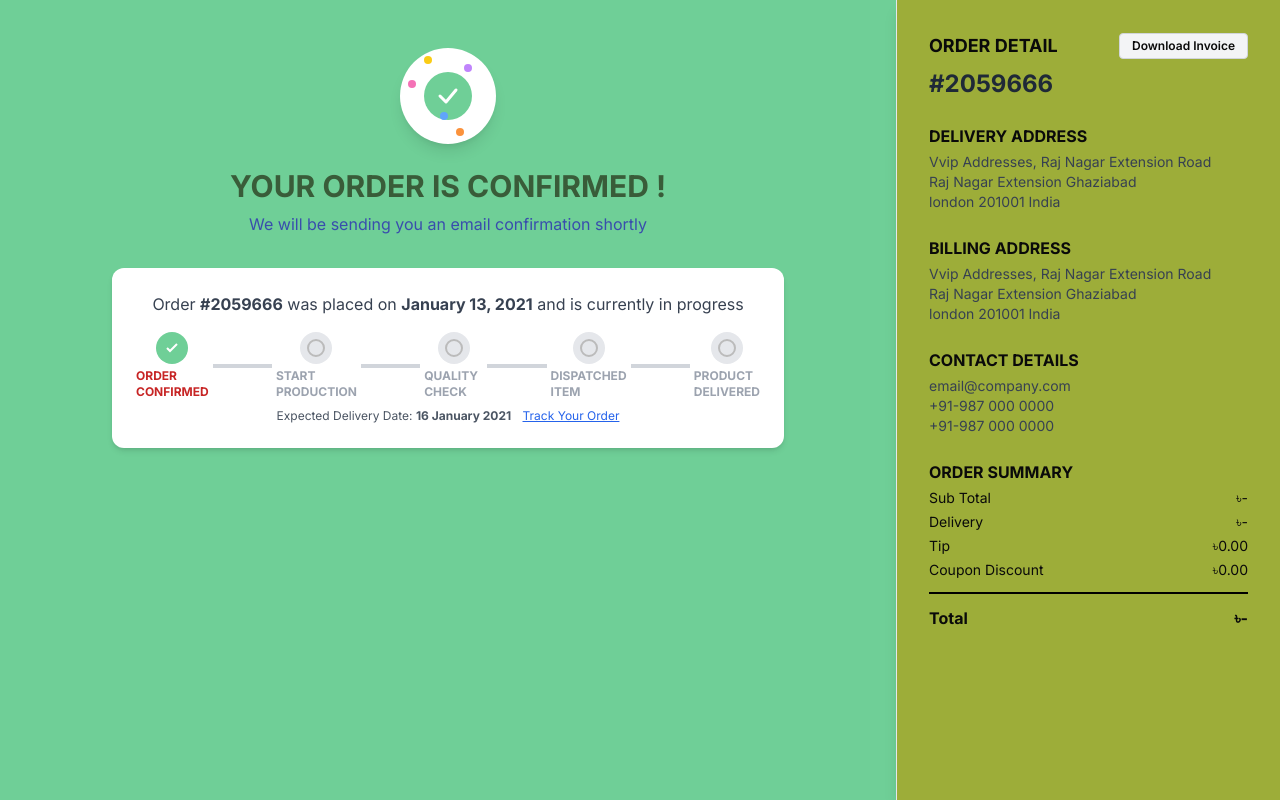
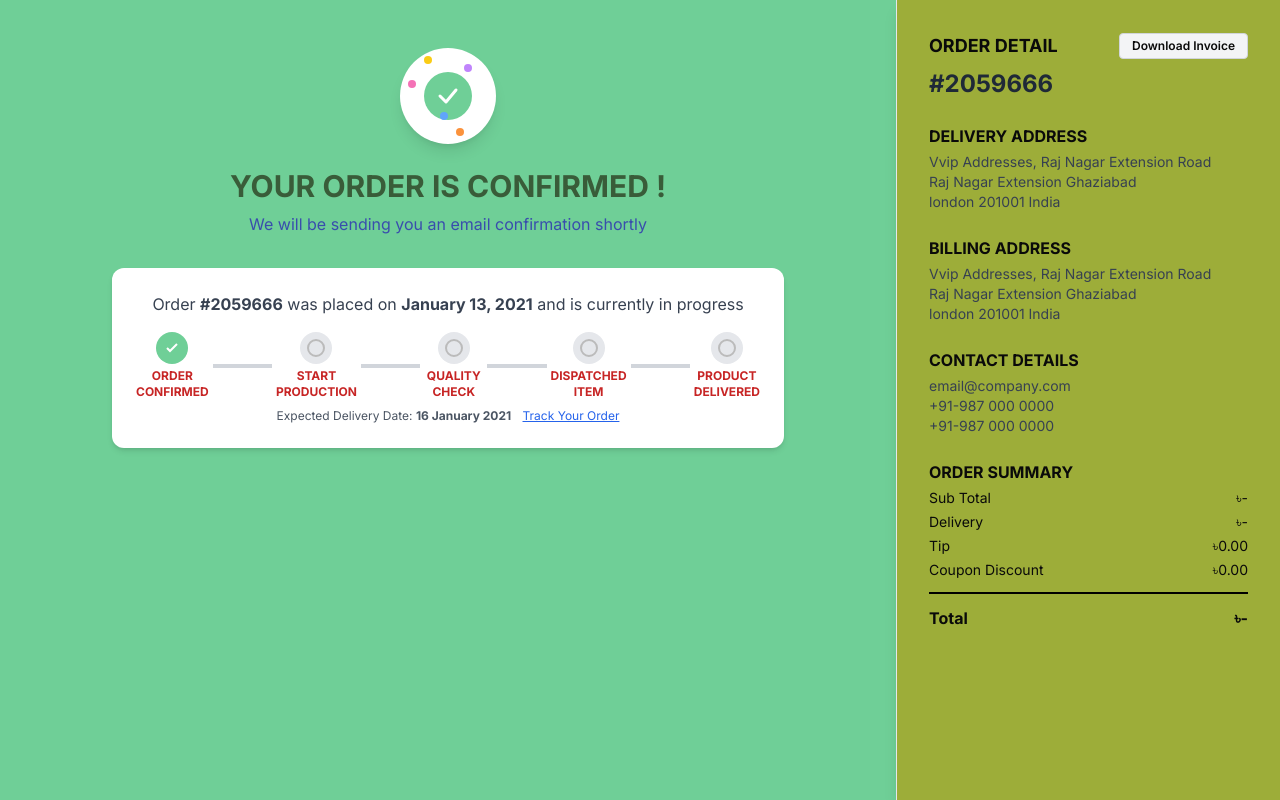
Before and after one commit to uzicodes/Culinary-Canvas, a Next.js app: page /payment/success in a window 1280 px wide. Built offline with nearby package versions, Linux system fonts and the light colour scheme.

Commit message:
All progress tracker step texts are now centered directly under their tick boxes & text color changed to red for better visibility

```diff
--- a/src/app/payment/success/page.tsx
+++ b/src/app/payment/success/page.tsx
@@ -40,35 +40,35 @@ export default function SuccessPage() {
               <div className="bg-[#6fcf97] rounded-full w-8 h-8 flex items-center justify-center mb-1">
                 <svg width="20" height="20" viewBox="0 0 20 20"><path d="M5 10l3 3 7-7" stroke="#fff" strokeWidth="2" fill="none"/></svg>
               </div>
-              <span className="text-xs font-bold text-[#c72525]">ORDER CONFIRMED</span>
+              <span className="text-xs font-bold text-[#c72525] text-center block">ORDER CONFIRMED</span>
             </div>
             <div className="flex-1 h-1 bg-gray-300 mx-1"></div>
             <div className="flex flex-col items-center flex-1">
               <div className="bg-gray-200 rounded-full w-8 h-8 flex items-center justify-center mb-1">
                 <svg width="20" height="20" viewBox="0 0 20 20"><circle cx="10" cy="10" r="8" stroke="#bbb" strokeWidth="2" fill="none"/></svg>
               </div>
-              <span className="text-xs font-bold text-gray-400">START PRODUCTION</span>
+              <span className="text-xs font-bold text-[#c72525] text-center block">START PRODUCTION</span>
             </div>
             <div className="flex-1 h-1 bg-gray-300 mx-1"></div>
             <div className="flex flex-col items-center flex-1">
               <div className="bg-gray-200 rounded-full w-8 h-8 flex items-center justify-center mb-1">
                 <svg width="20" height="20" viewBox="0 0 20 20"><circle cx="10" cy="10" r="8" stroke="#bbb" strokeWidth="2" fill="none"/></svg>
               </div>
-              <span className="text-xs font-bold text-gray-400">QUALITY CHECK</span>
+              <span className="text-xs font-bold text-[#c72525] text-center block">QUALITY CHECK</span>
             </div>
             <div className="flex-1 h-1 bg-gray-300 mx-1"></div>
             <div className="flex flex-col items-center flex-1">
               <div className="bg-gray-200 rounded-full w-8 h-8 flex items-center justify-center mb-1">
                 <svg width="20" height="20" viewBox="0 0 20 20"><circle cx="10" cy="10" r="8" stroke="#bbb" strokeWidth="2" fill="none"/></svg>
               </div>
-              <span className="text-xs font-bold text-gray-400">DISPATCHED ITEM</span>
+              <span className="text-xs font-bold text-[#c72525] text-center block">DISPATCHED ITEM</span>
             </div>
             <div className="flex-1 h-1 bg-gray-300 mx-1"></div>
             <div className="flex flex-col items-center flex-1">
               <div className="bg-gray-200 rounded-full w-8 h-8 flex items-center justify-center mb-1">
                 <svg width="20" height="20" viewBox="0 0 20 20"><circle cx="10" cy="10" r="8" stroke="#bbb" strokeWidth="2" fill="none"/></svg>
               </div>
-              <span className="text-xs font-bold text-gray-400">PRODUCT DELIVERED</span>
+              <span className="text-xs font-bold text-[#c72525] text-center block">PRODUCT DELIVERED</span>
             </div>
           </div>
           <div className="text-xs text-gray-600 text-center mt-2">Expected Delivery Date: <span className="font-bold">16 January 2021</span> <a href="#" className="text-blue-600 underline ml-2">Track Your Order</a></div>
```
